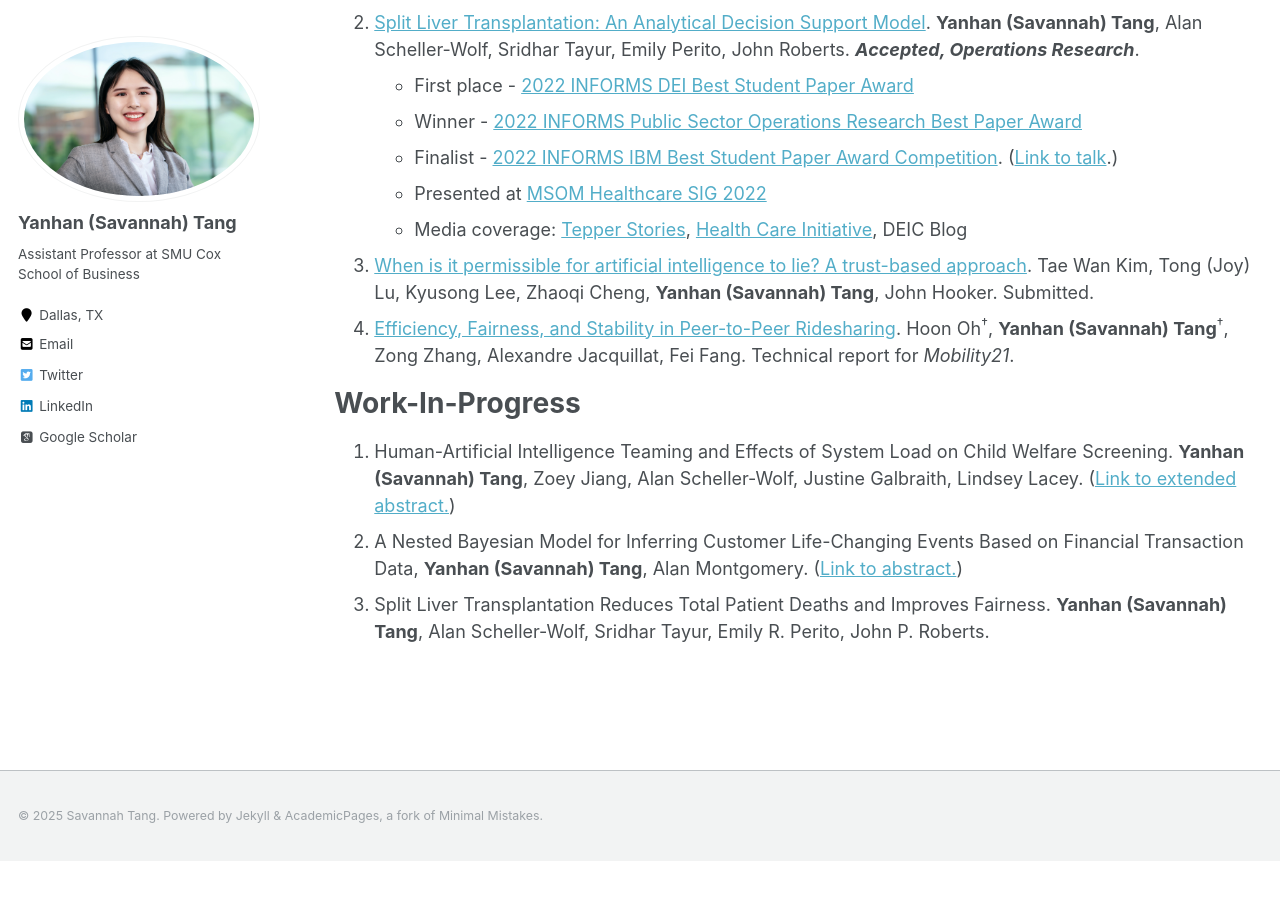
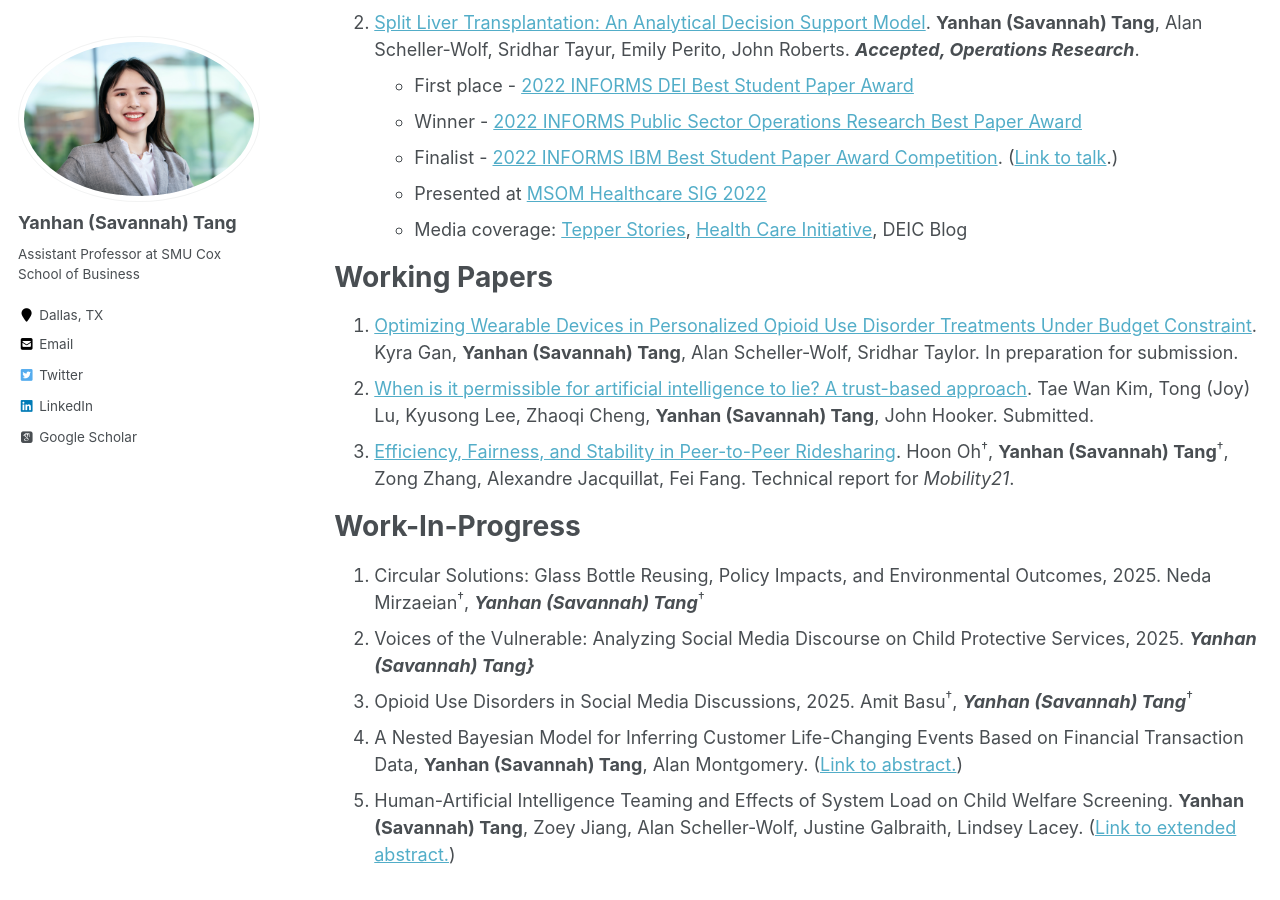
Before and after one commit to savytang/savytang.github.io, a Jekyll site: the page built from _pages/researches.md, in a window 1280 px wide and 900 px high, scrolled down 567 px. Built offline with Jekyll 4.4.1, drawn with Linux system fonts in a browser that asks for light colours; some web fonts are replaced; before the commit the page ends 1428 px from its top, so only the background shows below that; some of the changed text lies outside the part shown.

Commit message:
20250413research update
Updated research activities

```diff
--- a/_pages/researches.md
+++ b/_pages/researches.md
@@ -24,12 +24,18 @@ author_profile: true
   - Presented at [MSOM Healthcare SIG 2022](https://www.msom-2022.com/SIG/)
   - Media coverage: [Tepper Stories](https://www.cmu.edu/tepper/news/stories/2022/december/informs-awards.html), [Health Care Initiative](https://www.cmu.edu/tepper/faculty-and-research/initiatives/health-care-initiative/organ-donation.html), DEIC Blog
 
+# Working Papers
+
+1. [Optimizing Wearable Devices in Personalized Opioid Use Disorder Treatments Under Budget Constraint](https://papers.ssrn.com/sol3/papers.cfm?abstract_id=3389539). Kyra Gan, __Yanhan (Savannah) Tang__, Alan Scheller-Wolf, Sridhar Taylor. In preparation for submission.
+
 1. [When is it permissible for artificial intelligence to lie? A trust-based approach](https://arxiv.org/abs/2103.05434). Tae Wan Kim, Tong (Joy) Lu, Kyusong Lee, Zhaoqi Cheng, __Yanhan (Savannah) Tang__, John Hooker. Submitted.
 
 1. [Efficiency, Fairness, and Stability in Peer-to-Peer Ridesharing](https://arxiv.org/abs/2110.01152). Hoon Oh<sup>&dagger;</sup>, __Yanhan (Savannah) Tang__<sup>&dagger;</sup>, Zong Zhang, Alexandre Jacquillat, Fei Fang. Technical report for *Mobility21*.
 
 # Work-In-Progress
 
+1. Circular Solutions: Glass Bottle Reusing, Policy Impacts, and Environmental Outcomes, 2025. Neda Mirzaeian<sup>&dagger;</sup>, ___Yanhan (Savannah) Tang___<sup>&dagger;</sup>
+1. Voices of the Vulnerable: Analyzing Social Media Discourse on Child Protective Services, 2025. ___Yanhan (Savannah) Tang}___
+1. Opioid Use Disorders in Social Media Discussions, 2025. Amit Basu<sup>&dagger;</sup>, ___Yanhan (Savannah) Tang___<sup>&dagger;</sup>
+1. A Nested Bayesian Model for Inferring Customer Life-Changing Events Based on Financial Transaction Data, __Yanhan (Savannah) Tang__, Alan Montgomery. ([Link to abstract.](../files/abstract_pnc.pdf))
 1. Human-Artificial Intelligence Teaming and Effects of System Load on Child Welfare Screening. __Yanhan (Savannah) Tang__, Zoey Jiang, Alan Scheller-Wolf, Justine Galbraith, Lindsey Lacey. ([Link to extended abstract.](../files/abstract_CYF.pdf))
-1. A Nested Bayesian Model for Inferring Customer Life-Changing Events Based on Financial Transaction Data, __Yanhan (Savannah) Tang__, Alan Montgomery. ([Link to abstract.](../files/abstract_pnc.pdf))
-1. Split Liver Transplantation Reduces Total Patient Deaths and Improves Fairness. __Yanhan (Savannah) Tang__, Alan Scheller-Wolf, Sridhar Tayur, Emily R. Perito, John P. Roberts.
```
Also changed, not shown: other parts of _pages/researches.md (+1 -1 lines), _pages/about.md (+1 -1 lines), _pages/cv.md (+1 -1 lines), 2 other files.
